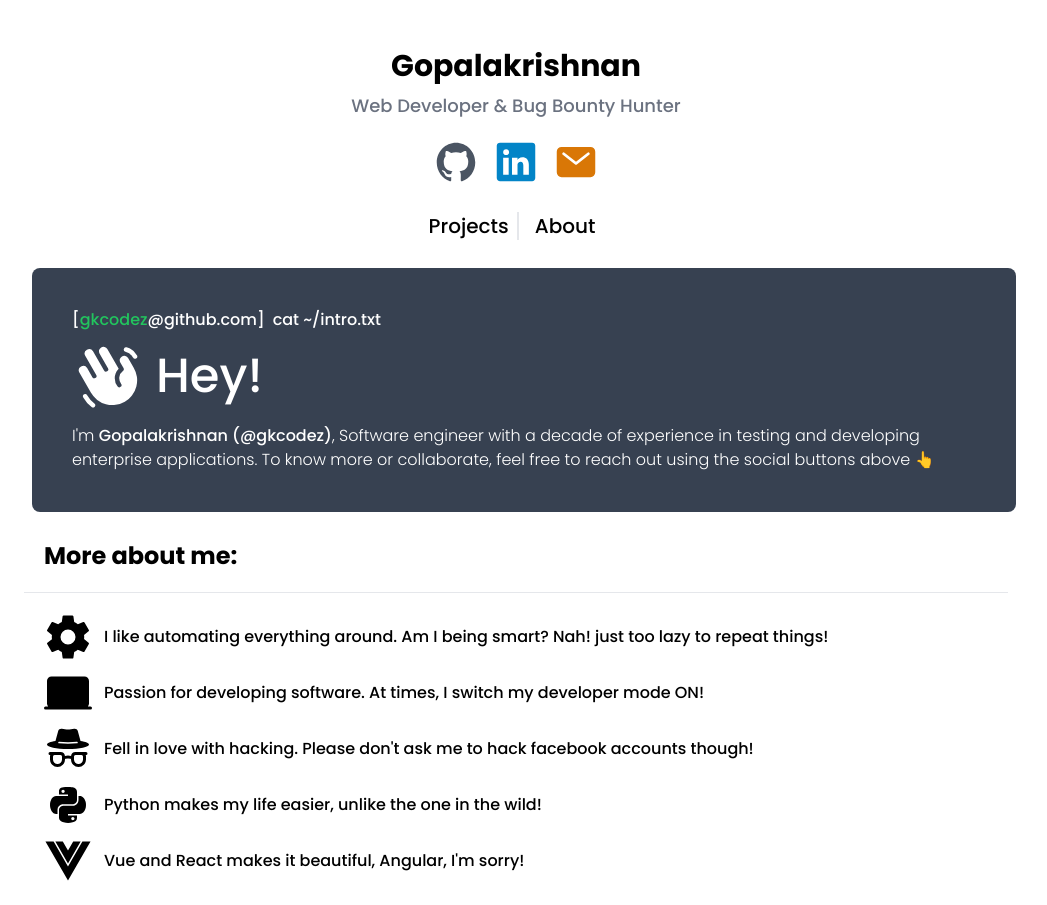
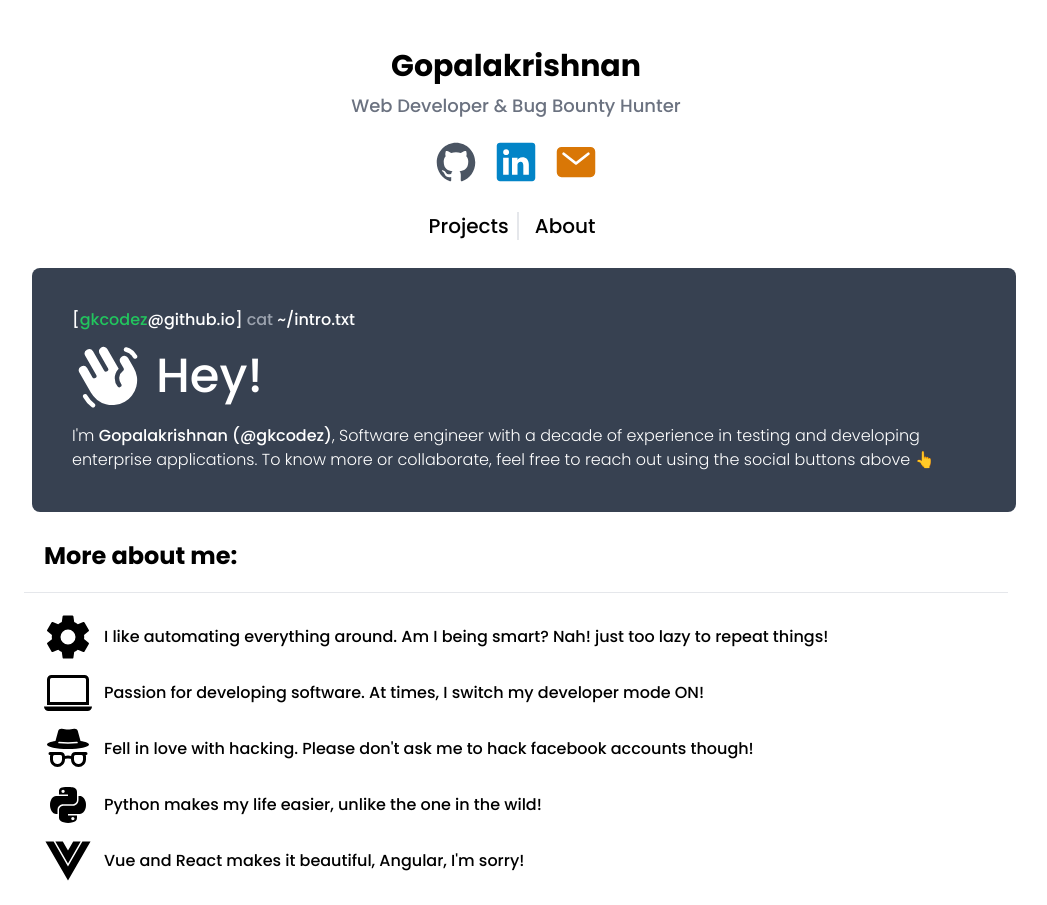
Before and after one commit to gkcodez/gkcodez.github.io, a Next.js app: page /about in a window 1280 px wide. Shown: the whole page, without its empty margins (124-1171 px from the left). Built offline with nearby package versions, Linux system fonts and the light colour scheme.

Commit message:
About page updated

```diff
--- a/app/(pages)/about/page.tsx
+++ b/app/(pages)/about/page.tsx
@@ -1,14 +1,15 @@
 import { IoLaptop, IoLogoVue, IoSettingsSharp } from "react-icons/io5";
-import { BsIncognito } from "react-icons/bs";
+import { BsIncognito, BsLaptop } from "react-icons/bs";
 import { IoLogoPython } from "react-icons/io";
 import { PiHandWavingFill } from "react-icons/pi";
+import { BiLaptop } from "react-icons/bi";
 
 export default function About() {
     return <div id="about-section" className="max-h-screen flex-col items-center gap-3">
         <div className="flex flex-col text-white p-10 m-2 bg-gray-700 w-full rounded-lg">
             <h3 className="flex items-center justify-start">
-                <p className="mr-2">[<span className="text-green-500">gkcodez</span>@github.com]</p>
-                <p className="w-full">cat ~/intro.txt</p>
+                <p className="mr-1">[<span className="text-green-500">gkcodez</span>@github.io]</p>
+                <p className="w-full"><span className="text-gray-400">cat</span> ~/intro.txt</p>
             </h3>
             <div className="mt-2 w-full text-wrap font-light flex flex-col gap-3">
                 <h3 className="flex start gap-3 w-full text-5xl text-center font-medium items-center"><PiHandWavingFill className="text-7xl"/>Hey!</h3>
@@ -16,14 +17,14 @@ export default function About() {
                 To know more or collaborate, feel free to reach out using the social buttons above 👆</p></div>
         </div>
 
-        <h3 className=" text-2xl p-5 font-bold">More about me:</h3>
+        <h3 className="text-2xl p-5 font-bold">More about me:</h3>
         <hr />
         <div className="m-5 flex flex-col gap-2">
-            <p className="flex items-center gap-3"><IoSettingsSharp className="text-5xl" />I like automating everything around. Am I being smart? Nah! just too lazy to repeat things!</p>
-            <p className="flex items-center gap-3"><IoLaptop className="text-5xl" />Passion for developing software. At times, I switch my developer mode ON!</p>
-            <p className="flex items-center gap-3"><BsIncognito className="text-5xl" />Fell in love with hacking. Please don&apos;t ask me to hack facebook accounts though!</p>
-            <p className="flex items-center gap-3"><IoLogoPython className="text-5xl" />Python makes my life easier, unlike the one in the wild!</p>
-            <p className="flex items-center gap-3"><IoLogoVue className="text-5xl" />Vue and React makes it beautiful, Angular, I&apos;m sorry!</p>
+            <p className="flex items-center gap-3"><IoSettingsSharp className="text-5xl min-w-10" />I like automating everything around. Am I being smart? Nah! just too lazy to repeat things!</p>
+            <p className="flex items-center gap-3"><BsLaptop className="text-5xl min-w-10" />Passion for developing software. At times, I switch my developer mode ON!</p>
+            <p className="flex items-center gap-3"><BsIncognito className="text-5xl min-w-10" />Fell in love with hacking. Please don&apos;t ask me to hack facebook accounts though!</p>
+            <p className="flex items-center gap-3"><IoLogoPython className="text-5xl min-w-10" />Python makes my life easier, unlike the one in the wild!</p>
+            <p className="flex items-center gap-3"><IoLogoVue className="text-5xl min-w-10" />Vue and React makes it beautiful, Angular, I&apos;m sorry!</p>
         </div>
     </div>
 }
--- a/app/(pages)/project/page.tsx
+++ b/app/(pages)/project/page.tsx
@@ -14,21 +14,21 @@ export default function Project() {
       thumbnailsrc="https://images.pexels.com/photos/572056/pexels-photo-572056.jpeg"
       codesrc="https://github.com/gkcodez/bug-bounty-reports-hackerone"
     />
-        <ProjectCard title="Portfolio"
+    <ProjectCard title="Portfolio"
       description="Portfolio web application built with next.js and typescript."
       tags="Next.js, Typescript, Tailwind CSS"
       thumbnailsrc="https://images.pexels.com/photos/1714208/pexels-photo-1714208.jpeg"
       codesrc="https://github.com/gkcodez/bug-bounty-reports-hackerone"
       demosrc="https://gopalakrishnan.vercel.app"
     />
-            <ProjectCard title="Autobot"
+    <ProjectCard title="Autobot"
       description="Web application with most used web elements for UI test automation practice."
       tags="React.js, Tailwind CSS"
       thumbnailsrc="https://images.pexels.com/photos/29202997/pexels-photo-29202997/free-photo-of-sunset-sailing-in-hungary-s-balaton-lake.jpeg"
       codesrc="https://github.com/gkcodez/autobot"
       demosrc="https://auto-bot-demo.vercel.app"
     />
-            <ProjectCard title="Pomodoro"
+    <ProjectCard title="Pomodoro"
       description="Pomodoro application for productivity."
       tags="Next.js, Tailwind CSS"
       thumbnailsrc="https://images.pexels.com/photos/22147574/pexels-photo-22147574/free-photo-of-two-girls-riding-bicycles-and-a-dog-running-on-a-countryside-road.jpeg"
```
